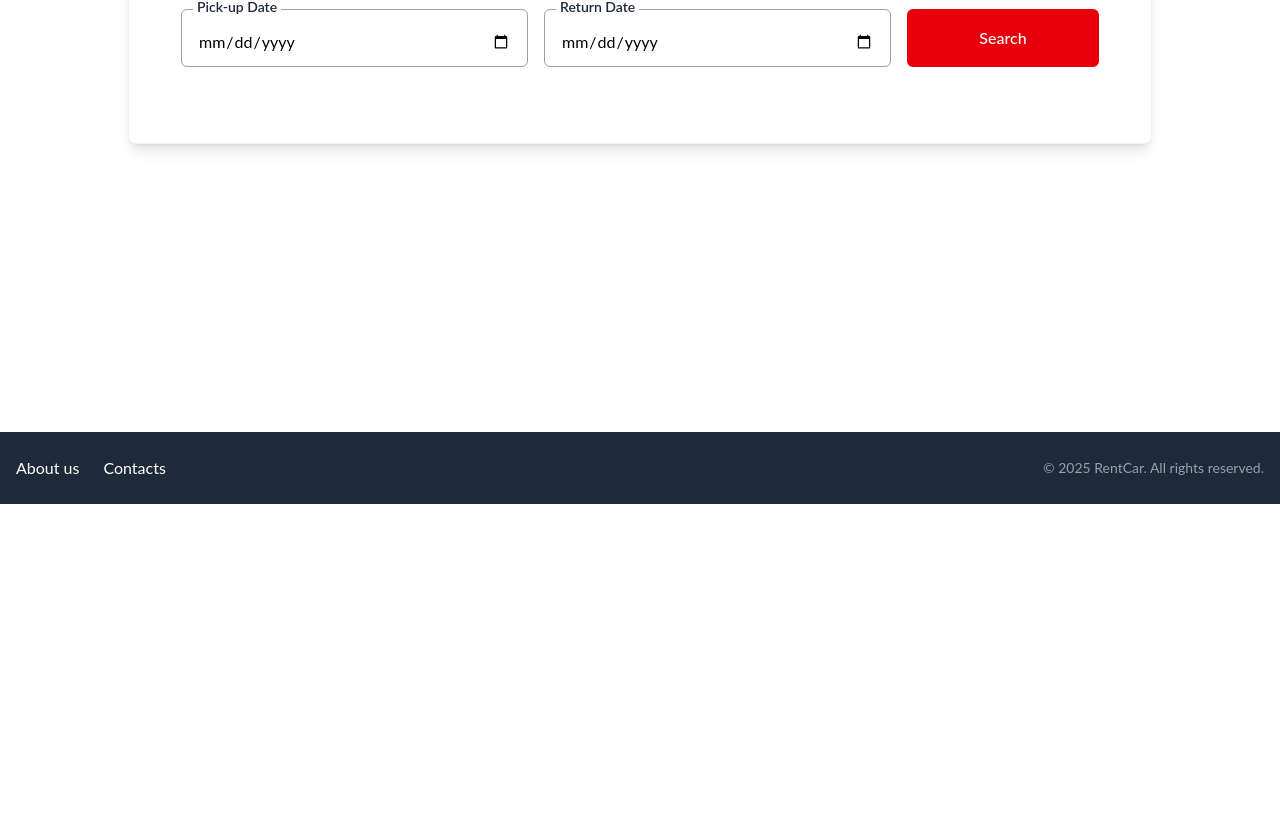
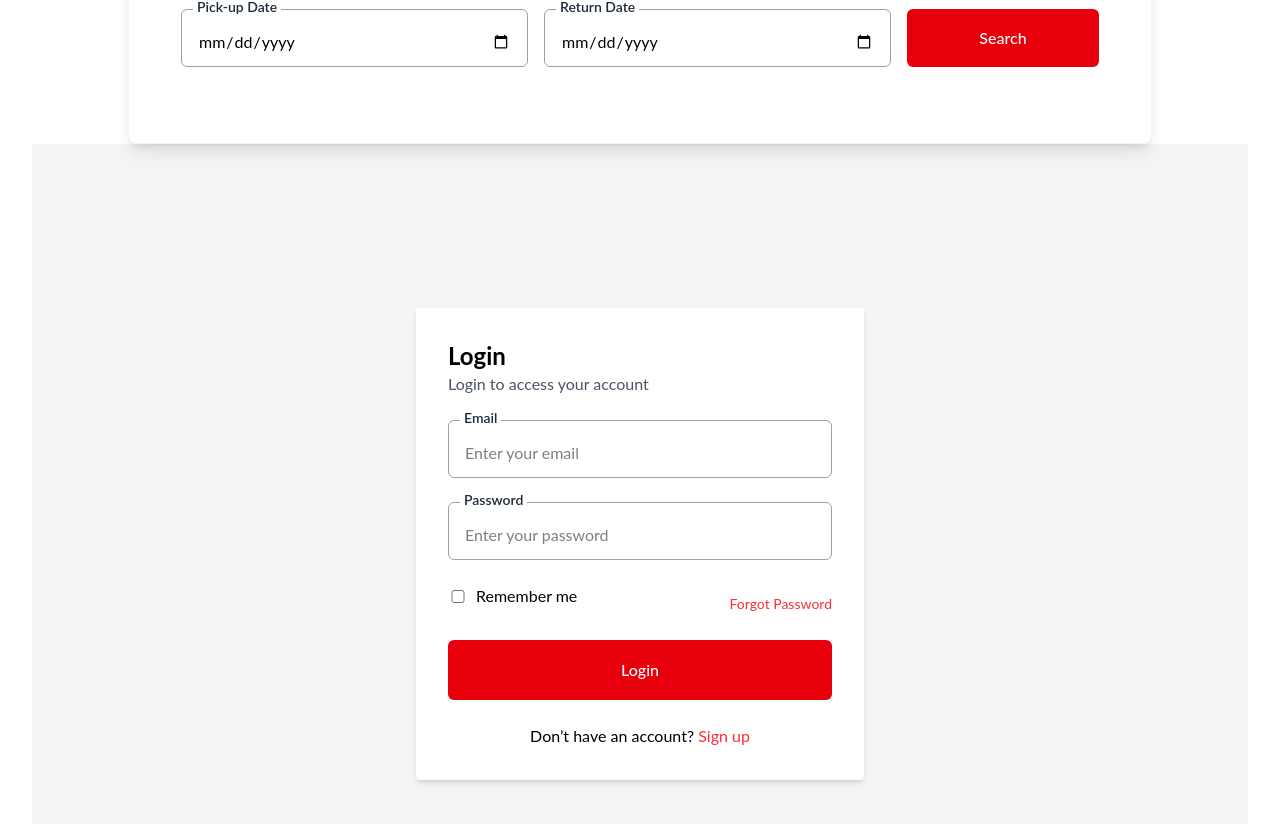
Before and after one commit to ratedaux/AIT-TR-Car-rental-project-front, a React (Vite) app: page / in a window 1280 px wide. Shown: the part 296-1120 px from the top of the page. Before the commit the page ends 800 px from the top, so only its background shows below. Built offline with nearby package versions, Linux system fonts and the light colour scheme.

Commit message:
add login form

```diff
--- a/App.tsx
+++ b/App.tsx
@@ -4,6 +4,7 @@ import './src/styles/globalStyle.css';
 import Layout from 'pages/carRentalApp/Layout/Layout';
 import Home from 'pages/carRentalApp/Home/Home';
 import BookingForm from 'components/BookingForm/BookingForm'
+import Login from 'components/Login/Login';
 
 
 
--- a/src/components/Input/type.ts
+++ b/src/components/Input/type.ts
@@ -2,7 +2,7 @@ import { ChangeEvent } from "react"
 
 export interface InputProps {
   name: string
-  type?: "text" | "email" | "password" | "tel" | "url" | "number" | "date"
+  type?: "text" | "email" | "password" | "tel" | "url" | "number" | "date" | "checkbox"
   placeholder?: string
   label?: string
   input_id?: string
--- /dev/null
+++ b/src/components/Login/Login.tsx
@@ -0,0 +1,59 @@
+import Button from "components/Button/Button"
+import Input from "components/Input/Input"
+
+function Login() {
+  return (
+    <div className="flex justify-center items-center min-h-screen bg-gray-100">
+      <div className="bg-white p-8 rounded shadow-md w-full max-w-md">
+        <div className="mb-6">
+          <h2 className="text-2xl font-bold mb-6 text-left">Login</h2>
+          <p className="mb-4 text-left text-gray-600">
+            Login to access your account
+          </p>
+        </div>
+        <form className="mb-6 ">
+          <Input
+            name="userEmail"
+            type="email"
+            placeholder="Enter your email"
+            value={""}
+            label="Email"
+            onChange={() => {}}
+          />
+          <Input
+            name="userPassword"
+            type="password"
+            placeholder="Enter your password"
+            value={""}
+            label="Password"
+            onChange={() => {}}
+          />
+
+          <div className="flex items-center justify-between my-4">
+            <label className="flex items-center mb-4 cursor-pointer">
+              <input
+                type="checkbox"
+                className="form-checkbox h5 w-5 text-red-500"
+                id="termsCheckbox"
+                onChange={() => {}}
+              />
+              <span className="ml-2 text gray-700">Remember me</span>
+            </label>
+            <a href="#" className="text-red-500 text-sm">
+              Forgot Password
+            </a>
+          </div>
+          <Button name="Login" />
+        </form>
+        <p className="text-center mt-4">
+          Don’t have an account?{" "}
+          <a href="#" className="text-red-500">
+            Sign up
+          </a>
+        </p>
+      </div>
+    </div>
+  )
+}
+
+export default Login
--- a/src/pages/carRentalApp/Home/Home.tsx
+++ b/src/pages/carRentalApp/Home/Home.tsx
@@ -1,10 +1,12 @@
 import FilterByDatesForm from "components/FilterByDatesForm/FilterByDatesForm";
+import Login from "components/Login/Login";
 
 function Home() {
 
     return (
         <div className="container mx-auto px-4 py-8">
             <FilterByDatesForm />
+            <Login/>
         </div>
     );
 }
```
